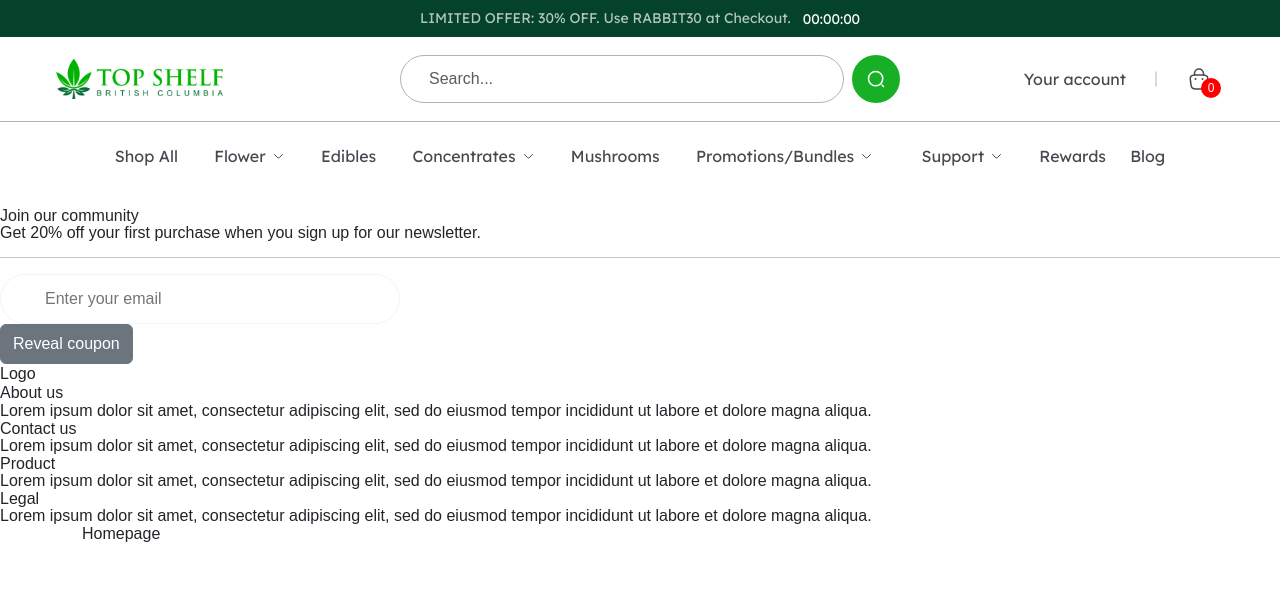
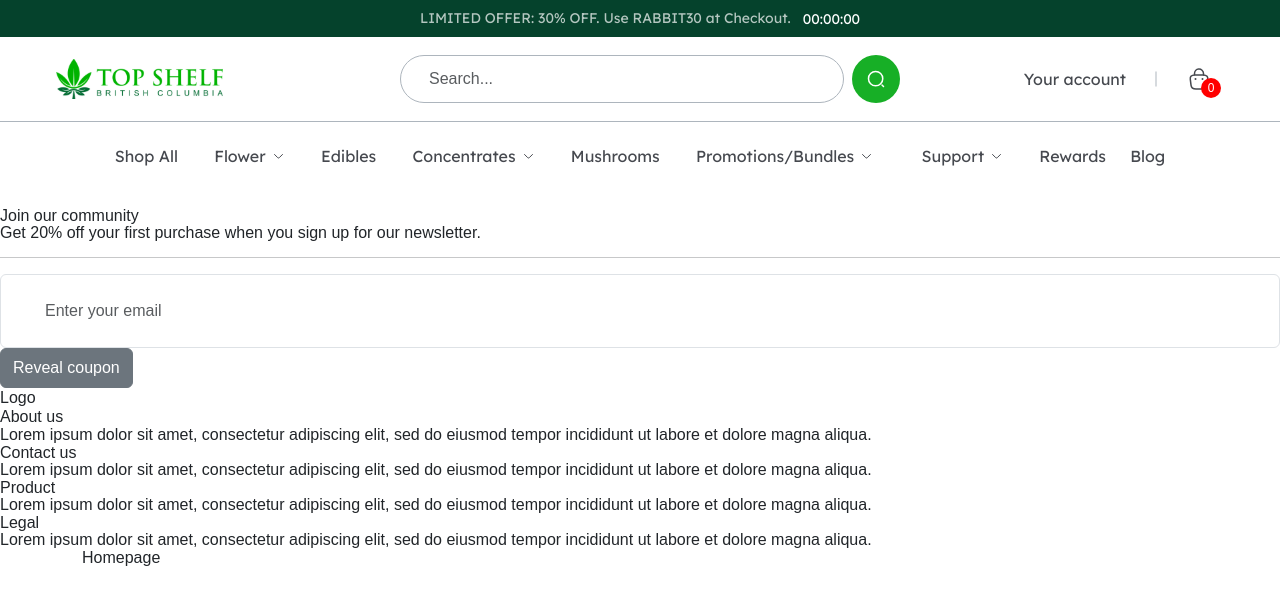
Before and after one commit to kiennguyen1204/figma-react, a React (Vite) app: page / in a window 1280 px wide. Shown: the top 604 px of the page. Built offline with nearby package versions, Linux system fonts and the light colour scheme.

Commit message:
Fix Input type props be default

```diff
--- a/src/components/common/Input/index.tsx
+++ b/src/components/common/Input/index.tsx
@@ -32,7 +32,7 @@ const Input = ({
       <div className="text-wrapper">
         <label>{title}</label>
         <input
-          className={`text-input text-input-${variant} input-${size}`}
+          className={`form-control text-input ${variant ? `input-${variant}` : ''} ${size ? `input-${size}` : ''}`}
           type={type ? type : INPUT_TYPE.TEXT}
           name={name ? name : ''}
           value={value ? value : ''}
@@ -42,7 +42,7 @@ const Input = ({
       </div>
     ) : (
       <input
-        className={`text-input text-input-${variant} input-${size}`}
+        className={`form-control text-input ${variant ? `input-${variant}` : ''} ${size ? `input-${size}` : ''}`}
         type={type ? type : INPUT_TYPE.TEXT}
         name={name ? name : ''}
         value={value ? value : ''}
```
